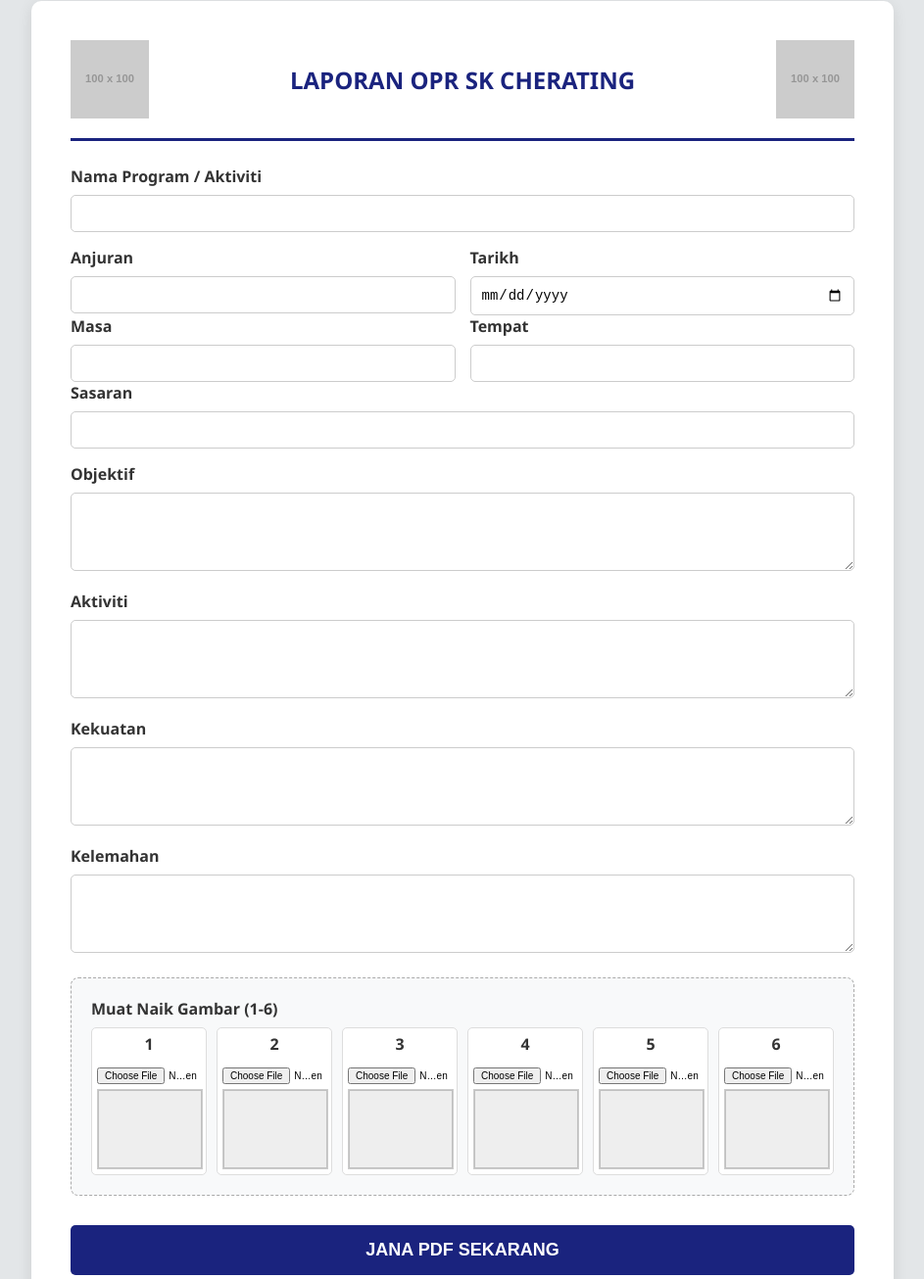
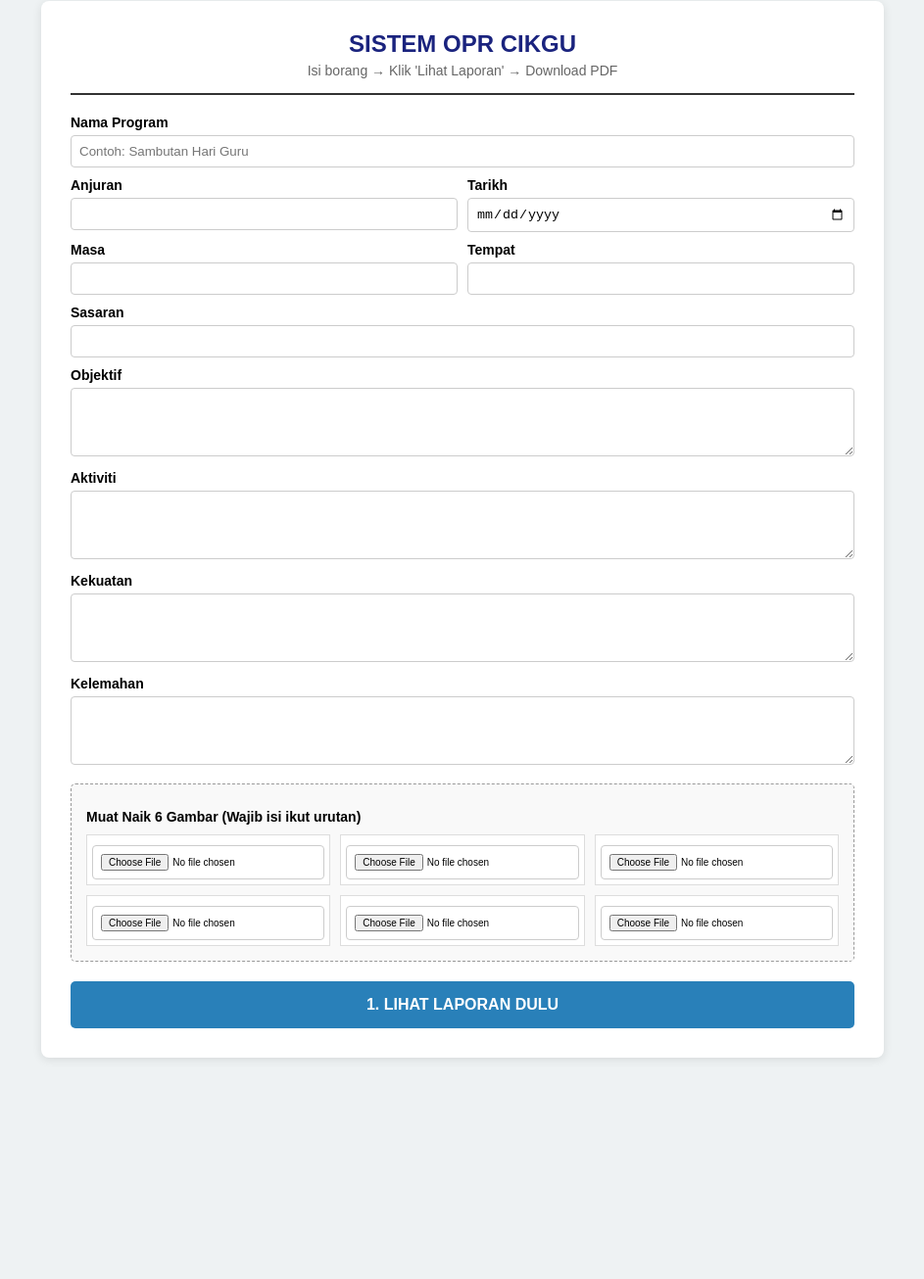
Before and after one commit to nexushanis/oprskech, a plain HTML site: page index.html in a window 1280 px wide. Shown: the part 19-1325 px from the top of the page at 98% size, without its empty margins (168-1111 px from the left). After the commit the page ends 1119 px from the top, so only its background shows below. Drawn offline with Linux system fonts and the light colour scheme; placeholder pictures from the web are drawn by us.

Commit message:
Refactor index.html for better layout and functionality
Updated the layout and styles of the form and preview sections in the HTML file. Improved the structure of the upload area and added new functionality for image previews.

```diff
--- a/index.html
+++ b/index.html
@@ -3,172 +3,221 @@
 <head>
     <meta charset="UTF-8">
     <meta name="viewport" content="width=device-width, initial-scale=1.0">
-    <title>Sistem E-OPR SK Cherating</title>
+    <title>E-OPR SK Cherating</title>
     <script src="https://cdnjs.cloudflare.com/ajax/libs/html2pdf.js/0.10.1/html2pdf.bundle.min.js"></script>
     <style>
-        :root { --primary: #1a237e; --secondary: #f5f5f5; }
-        body { font-family: 'Segoe UI', Arial, sans-serif; background: #e3e6e8; margin: 0; padding: 20px; }
-        .container { max-width: 800px; margin: 0 auto; background: white; padding: 40px; border-radius: 10px; box-shadow: 0 4px 15px rgba(0,0,0,0.1); }
+        body { font-family: Arial, sans-serif; background: #eef2f3; margin: 0; padding: 20px; }
+        .container { max-width: 800px; margin: 0 auto; background: white; padding: 30px; border-radius: 8px; box-shadow: 0 2px 10px rgba(0,0,0,0.1); }
 
-        /* Header Screen */
-        .header { display: flex; align-items: center; justify-content: space-between; border-bottom: 3px solid var(--primary); padding-bottom: 20px; margin-bottom: 25px; }
-        .header img { height: 80px; width: auto; }
-        .header h1 { color: var(--primary); font-size: 24px; text-align: center; flex-grow: 1; margin: 0 10px; text-transform: uppercase; }
+        /* HEADER APP */
+        .app-header { text-align: center; margin-bottom: 20px; border-bottom: 2px solid #333; padding-bottom: 10px; }
+        .app-header h1 { margin: 0; color: #1a237e; font-size: 24px; }
+        .app-header p { margin: 5px 0; color: #666; font-size: 14px; }
 
-        /* Form */
-        .form-group { margin-bottom: 15px; }
-        label { display: block; font-weight: 600; margin-bottom: 8px; color: #333; }
-        input[type="text"], input[type="date"], textarea { width: 100%; padding: 10px; border: 1px solid #ccc; border-radius: 5px; box-sizing: border-box; font-size: 14px; }
-        textarea { height: 80px; resize: vertical; }
-        .row { display: flex; gap: 15px; }
-        .col { flex: 1; }
+        /* FORM */
+        label { display: block; font-weight: bold; margin-top: 10px; font-size: 14px; }
+        input, textarea { width: 100%; padding: 8px; margin-top: 5px; border: 1px solid #ccc; border-radius: 4px; box-sizing: border-box; }
+        textarea { height: 70px; resize: vertical; }
 
-        /* Upload Section */
-        .upload-section { background: #f8f9fa; padding: 20px; border-radius: 8px; border: 1px dashed #aaa; margin-top: 20px; }
-        .upload-grid { display: grid; grid-template-columns: repeat(auto-fit, minmax(100px, 1fr)); gap: 10px; }
-        .upload-box { background: white; padding: 5px; border: 1px solid #ddd; text-align: center; border-radius: 5px; overflow: hidden;}
-        .upload-box input { font-size: 10px; width: 100%; margin-bottom: 5px; }
-        .preview-img { width: 100%; height: 80px; object-fit: cover; background: #eee; border: 1px solid #ccc; display: block; }
+        /* UPLOAD GRID */
+        .upload-area { background: #f9f9f9; padding: 15px; margin-top: 15px; border-radius: 5px; border: 1px dashed #999; }
+        .grid-upload { display: grid; grid-template-columns: repeat(3, 1fr); gap: 10px; }
+        .upload-box { text-align: center; background: #fff; padding: 5px; border: 1px solid #ddd; }
+        .upload-box img { width: 100%; height: 80px; object-fit: cover; display: none; margin-top: 5px; background: #eee; }
+        .upload-box input { font-size: 10px; }
 
-        .btn-submit { background: var(--primary); color: white; border: none; padding: 15px; width: 100%; font-size: 18px; font-weight: bold; border-radius: 5px; cursor: pointer; margin-top: 30px; transition: 0.2s; }
-        .btn-submit:hover { background: #0d1560; }
+        /* BUTTONS */
+        .btn-group { display: flex; gap: 10px; margin-top: 20px; }
+        .btn { flex: 1; padding: 15px; border: none; border-radius: 5px; color: white; font-weight: bold; cursor: pointer; font-size: 16px; }
+        .btn-preview { background: #2980b9; }
+        .btn-download { background: #27ae60; display: none; } /* Sorok dulu butang download */
 
-        /* --- BAHAGIAN PDF TEMPLATE (RAHSIA) --- */
-        /* Kita letak di luar skrin (-9999px) supaya tak nampak tapi wujud */
-        #pdf-output {
-            position: absolute;
-            left: -9999px;
-            top: 0;
-            width: 210mm; /* Lebar A4 */
-            padding: 10mm;
+        /* PREVIEW AREA (KERTAS A4) */
+        #preview-section {
+            display: none; /* Sorok masa mula */
+            margin-top: 30px;
+            background: #525659;
+            padding: 20px;
+            text-align: center;
+        }
+
+        #paper-content {
             background: white;
+            width: 210mm;
+            min-height: 297mm;
+            margin: auto;
+            padding: 15mm;
+            box-sizing: border-box;
+            text-align: left;
+            box-shadow: 0 0 15px rgba(0,0,0,0.5);
             color: black;
         }
 
-        /* PDF Styles */
-        .pdf-tbl { width: 100%; border-collapse: collapse; margin-top: 10px; font-size: 11pt; font-family: Arial, sans-serif; }
-        .pdf-tbl td, .pdf-tbl th { border: 1px solid #000; padding: 5px; vertical-align: top; }
-        .bg-gray { background-color: #dcdcdc; font-weight: bold; width: 25%; }
+        /* FORMAT TABEL LAPORAN (Sama macam kerajaan) */
+        .header-table { width: 100%; border: none; margin-bottom: 10px; }
+        .header-table td { vertical-align: middle; }
+        .opr-table { width: 100%; border-collapse: collapse; font-size: 11pt; font-family: Arial, sans-serif; }
+        .opr-table td { border: 1px solid #000; padding: 5px 8px; vertical-align: top; }
+        .bg-head { background-color: #e0e0e0; font-weight: bold; width: 25%; }
 
-        .pdf-img-grid { display: grid; grid-template-columns: repeat(3, 1fr); gap: 10px; margin-top: 15px; }
-        .pdf-photo { width: 100%; height: 160px; object-fit: cover; border: 1px solid #000; display: none; } /* Default hidden */
+        .photo-grid { display: grid; grid-template-columns: repeat(3, 1fr); gap: 10px; margin-top: 15px; }
+        .photo-frame { width: 100%; height: 160px; border: 1px solid #000; display: flex; align-items: center; justify-content: center; overflow: hidden; background: #f0f0f0; }
+        .photo-frame img { width: 100%; height: 100%; object-fit: cover; }
 
-        @media (max-width: 600px) {
-            .row { flex-direction: column; }
-            .header { flex-direction: column; gap: 10px; }
-            .upload-grid { grid-template-columns: repeat(2, 1fr); }
+        @media screen and (max-width: 600px) {
+            .grid-upload { grid-template-columns: repeat(2, 1fr); }
+            #paper-content { width: 100%; padding: 10px; zoom: 0.5; } /* Kecilkan preview di phone */
         }
     </style>
 </head>
 <body>
 
 <div class="container">
-    <div class="header">
-        <img src="logo_sekolah.png" alt="Logo Sekolah" onerror="this.src='https://via.placeholder.com/100?text=Logo+Sekolah'">
-        <h1>Laporan OPR SK Cherating</h1>
-        <img src="logo_ts25.png" alt="TS25" onerror="this.src='https://via.placeholder.com/100?text=Logo+TS25'">
+    <div class="app-header">
+        <h1>SISTEM OPR CIKGU</h1>
+        <p>Isi borang &rarr; Klik 'Lihat Laporan' &rarr; Download PDF</p>
     </div>
 
-    <div class="form-group"><label>Nama Program / Aktiviti</label><input type="text" id="in_nama"></div>
-    <div class="row">
-        <div class="col"><label>Anjuran</label><input type="text" id="in_anjuran"></div>
-        <div class="col"><label>Tarikh</label><input type="date" id="in_tarikh"></div>
+    <div>
+        <label>Nama Program</label><input type="text" id="in_nama" placeholder="Contoh: Sambutan Hari Guru">
+
+        <div style="display:flex; gap:10px;">
+            <div style="flex:1"><label>Anjuran</label><input type="text" id="in_anjuran"></div>
+            <div style="flex:1"><label>Tarikh</label><input type="date" id="in_tarikh"></div>
         </div>
-    <div class="row">
-        <div class="col"><label>Masa</label><input type="text" id="in_masa"></div>
-        <div class="col"><label>Tempat</label><input type="text" id="in_tempat"></div>
+
+        <div style="display:flex; gap:10px;">
+            <div style="flex:1"><label>Masa</label><input type="text" id="in_masa"></div>
+            <div style="flex:1"><label>Tempat</label><input type="text" id="in_tempat"></div>
         </div>
-    <div class="form-group"><label>Sasaran</label><input type="text" id="in_sasaran"></div>
-    <div class="form-group"><label>Objektif</label><textarea id="in_objektif"></textarea></div>
-    <div class="form-group"><label>Aktiviti</label><textarea id="in_aktiviti"></textarea></div>
-    <div class="form-group"><label>Kekuatan</label><textarea id="in_kekuatan"></textarea></div>
-    <div class="form-group"><label>Kelemahan</label><textarea id="in_kelemahan"></textarea></div>
 
-    <div class="upload-section">
-        <label>Muat Naik Gambar (1-6)</label>
-        <div class="upload-grid">
-            <div class="upload-box"><label>1</label><input type="file" onchange="previewFile(this, 'prev1')"><img id="prev1" class="preview-img"></div>
-            <div class="upload-box"><label>2</label><input type="file" onchange="previewFile(this, 'prev2')"><img id="prev2" class="preview-img"></div>
-            <div class="upload-box"><label>3</label><input type="file" onchange="previewFile(this, 'prev3')"><img id="prev3" class="preview-img"></div>
-            <div class="upload-box"><label>4</label><input type="file" onchange="previewFile(this, 'prev4')"><img id="prev4" class="preview-img"></div>
-            <div class="upload-box"><label>5</label><input type="file" onchange="previewFile(this, 'prev5')"><img id="prev5" class="preview-img"></div>
-            <div class="upload-box"><label>6</label><input type="file" onchange="previewFile(this, 'prev6')"><img id="prev6" class="preview-img"></div>
+        <label>Sasaran</label><input type="text" id="in_sasaran">
+        <label>Objektif</label><textarea id="in_objektif"></textarea>
+        <label>Aktiviti</label><textarea id="in_aktiviti"></textarea>
+        <label>Kekuatan</label><textarea id="in_kekuatan"></textarea>
+        <label>Kelemahan</label><textarea id="in_kelemahan"></textarea>
+
+        <div class="upload-area">
+            <label style="margin-bottom:10px;">Muat Naik 6 Gambar (Wajib isi ikut urutan)</label>
+            <div class="grid-upload">
+                <div class="upload-box"><input type="file" onchange="readImg(this, 1)"><img id="thumb1"></div>
+                <div class="upload-box"><input type="file" onchange="readImg(this, 2)"><img id="thumb2"></div>
+                <div class="upload-box"><input type="file" onchange="readImg(this, 3)"><img id="thumb3"></div>
+                <div class="upload-box"><input type="file" onchange="readImg(this, 4)"><img id="thumb4"></div>
+                <div class="upload-box"><input type="file" onchange="readImg(this, 5)"><img id="thumb5"></div>
+                <div class="upload-box"><input type="file" onchange="readImg(this, 6)"><img id="thumb6"></div>
             </div>
         </div>
 
-    <button class="btn-submit" onclick="janaPDF()">JANA PDF SEKARANG</button>
+        <div class="btn-group">
+            <button class="btn btn-preview" onclick="paparLaporan()">1. LIHAT LAPORAN DULU</button>
+            <button class="btn btn-download" id="btnDownload" onclick="downloadPDF()">2. DOWNLOAD PDF</button>
+        </div>
+    </div>
 </div>
 
-<div id="pdf-output">
-    <table style="width: 100%; border: none; margin-bottom: 5px;">
+<div id="preview-section">
+    <h3 style="color:white; margin-top:0;">Preview (Ini yang akan dicetak)</h3>
+
+    <div id="paper-content">
+        <table class="header-table">
             <tr>
-            <td style="width: 15%; border: none; text-align: left;">
-                <img src="logo_sekolah.png" style="height: 70px;" onerror="this.style.display='none'">
+                <td style="width: 15%;">
+                    <img src="logo_sekolah.png" style="height:80px;" onerror="this.style.opacity=0">
                 </td>
-            <td style="text-align: center; border: none;">
-                <h2 style="margin:0; font-size: 16pt;">LAPORAN ONE PAGE REPORT (OPR)</h2>
-                <h3 style="margin:5px 0; font-size: 14pt;">SK CHERATING</h3>
+                <td style="text-align: center;">
+                    <h2 style="margin:0; text-transform:uppercase;">LAPORAN ONE PAGE REPORT (OPR)</h2>
+                    <h3 style="margin:5px 0;">SK CHERATING</h3>
                 </td>
-            <td style="width: 15%; border: none; text-align: right;">
-                <img src="logo_ts25.png" style="height: 70px;" onerror="this.style.display='none'">
+                <td style="width: 15%; text-align: right;">
+                    <img src="logo_ts25.png" style="height:80px;" onerror="this.style.opacity=0">
                 </td>
             </tr>
         </table>
 
-    <table class="pdf-tbl">
-        <tr><td class="bg-gray">Nama Program</td><td id="out_nama" colspan="3"></td></tr>
-        <tr><td class="bg-gray">Anjuran</td><td id="out_anjuran"></td><td class="bg-gray">Tarikh</td><td id="out_tarikh"></td></tr>
-        <tr><td class="bg-gray">Masa</td><td id="out_masa"></td><td class="bg-gray">Tempat</td><td id="out_tempat"></td></tr>
-        <tr><td class="bg-gray">Sasaran</td><td id="out_sasaran" colspan="3"></td></tr>
-        <tr><td class="bg-gray">Objektif</td><td id="out_objektif" colspan="3"></td></tr>
-        <tr><td class="bg-gray">Ringkasan Aktiviti</td><td id="out_aktiviti" colspan="3"></td></tr>
-        <tr><td class="bg-gray">Kekuatan</td><td id="out_kekuatan" colspan="3"></td></tr>
-        <tr><td class="bg-gray">Kelemahan</td><td id="out_kelemahan" colspan="3"></td></tr>
+        <table class="opr-table">
+            <tr><td class="bg-head">Nama Program</td><td id="out_nama" colspan="3"></td></tr>
+            <tr>
+                <td class="bg-head">Anjuran</td><td id="out_anjuran"></td>
+                <td class="bg-head">Tarikh</td><td id="out_tarikh"></td>
+            </tr>
+            <tr>
+                <td class="bg-head">Masa</td><td id="out_masa"></td>
+                <td class="bg-head">Tempat</td><td id="out_tempat"></td>
+            </tr>
+            <tr><td class="bg-head">Sasaran</td><td id="out_sasaran" colspan="3"></td></tr>
+            <tr><td class="bg-head">Objektif</td><td id="out_objektif" colspan="3"></td></tr>
+            <tr><td class="bg-head">Ringkasan Aktiviti</td><td id="out_aktiviti" colspan="3"></td></tr>
+            <tr><td class="bg-head">Kekuatan</td><td id="out_kekuatan" colspan="3"></td></tr>
+            <tr><td class="bg-head">Kelemahan</td><td id="out_kelemahan" colspan="3"></td></tr>
         </table>
 
-    <div class="pdf-img-grid">
-        <img id="pdf_img1" class="pdf-photo"><img id="pdf_img2" class="pdf-photo"><img id="pdf_img3" class="pdf-photo">
-        <img id="pdf_img4" class="pdf-photo"><img id="pdf_img5" class="pdf-photo"><img id="pdf_img6" class="pdf-photo">
+        <div class="photo-grid">
+            <div class="photo-frame" id="box_img1">Tiada Gambar</div>
+            <div class="photo-frame" id="box_img2">Tiada Gambar</div>
+            <div class="photo-frame" id="box_img3">Tiada Gambar</div>
+            <div class="photo-frame" id="box_img4">Tiada Gambar</div>
+            <div class="photo-frame" id="box_img5">Tiada Gambar</div>
+            <div class="photo-frame" id="box_img6">Tiada Gambar</div>
+        </div>
     </div>
 </div>
 
 <script>
-    function previewFile(input, previewId) {
-        const file = input.files[0];
-        if (file) {
-            const reader = new FileReader();
-            reader.onload = e => document.getElementById(previewId).src = e.target.result;
-            reader.readAsDataURL(file);
+    // 1. Fungsi Baca Gambar (Preview Kecil)
+    function readImg(input, index) {
+        if (input.files && input.files[0]) {
+            var reader = new FileReader();
+            reader.onload = function(e) {
+                // Papar di kotak upload kecil
+                var thumb = document.getElementById('thumb' + index);
+                thumb.src = e.target.result;
+                thumb.style.display = 'block';
+
+                // Simpan terus ke dalam Kertas Laporan (Preview Besar)
+                var box = document.getElementById('box_img' + index);
+                box.innerHTML = '<img src="'+e.target.result+'">';
+            };
+            reader.readAsDataURL(input.files[0]);
         }
     }
 
-    function janaPDF() {
-        // Pindahkan Data
-        const ids = ['nama', 'anjuran', 'tarikh', 'masa', 'tempat', 'sasaran', 'objektif', 'aktiviti', 'kekuatan', 'kelemahan'];
-        ids.forEach(id => {
-            document.getElementById('out_' + id).innerText = document.getElementById('in_' + id).value;
+    // 2. Fungsi Pindahkan Teks & Tunjuk Laporan
+    function paparLaporan() {
+        // Pindah Data Teks
+        var list = ['nama','anjuran','tarikh','masa','tempat','sasaran','objektif','aktiviti','kekuatan','kelemahan'];
+        list.forEach(item => {
+            document.getElementById('out_' + item).innerText = document.getElementById('in_' + item).value;
         });
 
-        // Pindahkan Gambar
-        for (let i = 1; i <= 6; i++) {
-            const src = document.getElementById('prev' + i).getAttribute('src');
-            const target = document.getElementById('pdf_img' + i);
-            if (src) { target.src = src; target.style.display = 'block'; }
-            else { target.style.display = 'none'; }
+        // Buka bahagian Preview
+        document.getElementById('preview-section').style.display = 'block';
+        document.getElementById('btnDownload').style.display = 'block';
+
+        // Scroll ke bawah supaya cikgu nampak
+        document.getElementById('preview-section').scrollIntoView({ behavior: 'smooth' });
     }
 
-        // Jana PDF
-        const element = document.getElementById('pdf-output');
-        const opt = {
-            margin: 10,
-            filename: 'Laporan_OPR.pdf',
+    // 3. Fungsi Jana PDF
+    function downloadPDF() {
+        // Beritahu pengguna sistem sedang bekerja
+        alert("Sedang memproses PDF... Sila tunggu sebentar.");
+
+        var element = document.getElementById('paper-content');
+        var opt = {
+            margin: 0,
+            filename: 'Laporan_' + document.getElementById('in_nama').value + '.pdf',
             image: { type: 'jpeg', quality: 0.98 },
-            html2canvas: { scale: 2, useCORS: true },
+            html2canvas: { scale: 2, useCORS: true, scrollY: 0 },
             jsPDF: { unit: 'mm', format: 'a4', orientation: 'portrait' }
         };
 
-        // Guna promise untuk pastikan render selesai
-        html2pdf().set(opt).from(element).save();
+        // Jana PDF
+        html2pdf().set(opt).from(element).save().then(function(){
+            alert("Siap! PDF anda sedang dimuat turun.");
+        }).catch(function(err){
+            alert("Ralat: " + err);
+        });
     }
 </script>
 
```
Lines whose indentation alone changed are shown as unchanged.
